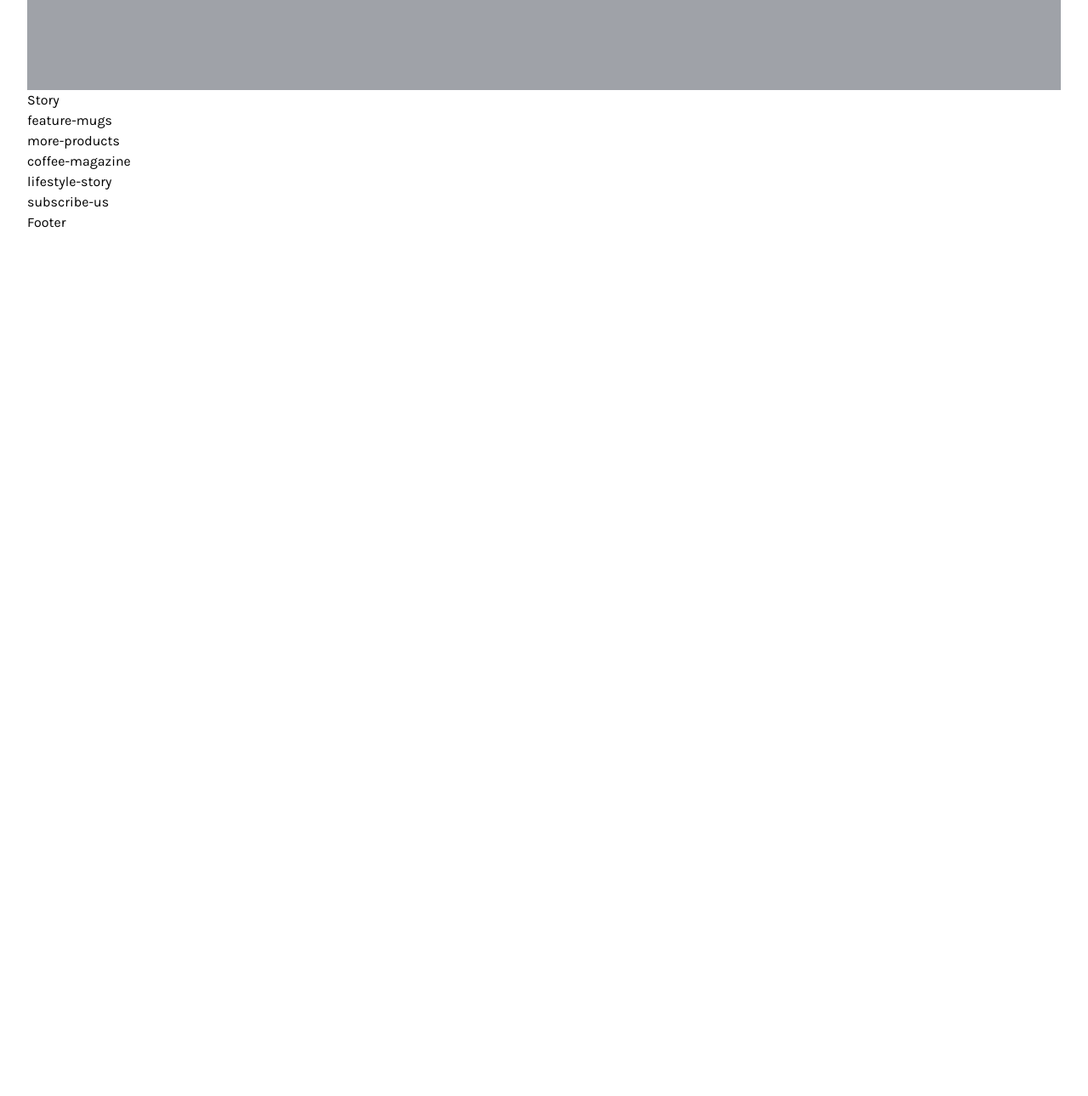
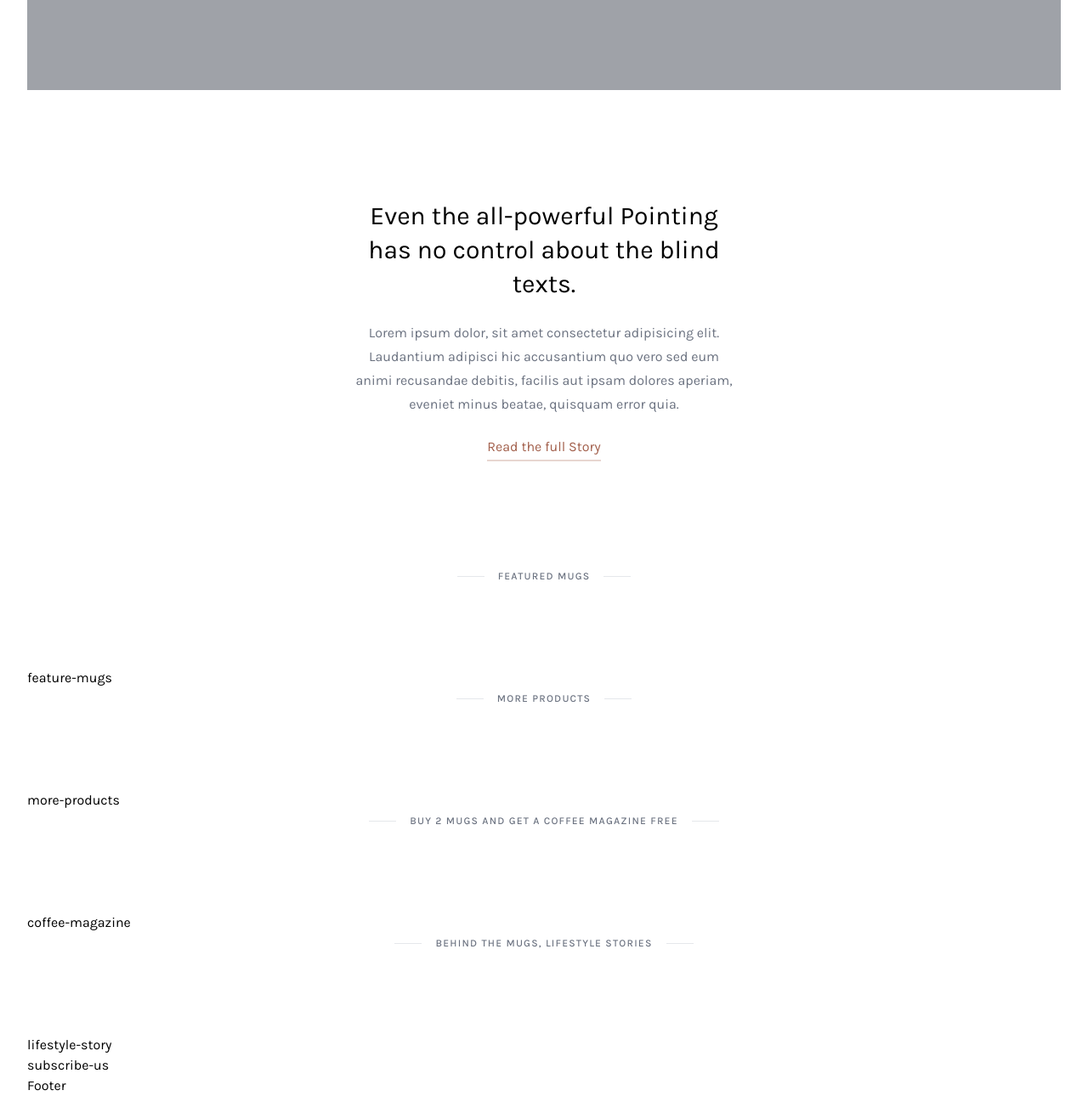
Before and after one commit to nhanlecs92/tailwindcss-begin, a website: page public/index.html in a window 1280 px wide. Shown: the part 500-1790 px from the top of the page at 85% size. Before the commit the page ends 800 px from the top, so only its background shows below. Drawn offline with nearby package versions, Linux system fonts and the light colour scheme; files that its build step writes are made by us from their sources.

Commit message:
Add story and subheadline.

```diff
--- a/public/index.html
+++ b/public/index.html
@@ -91,25 +91,63 @@
                 <!--End slider-->
 
                 <div class="story">
-                    Story
+                    <div class="w-full h-full flex justify-center items-center">
+                        <div class="px-4 sm:px-16 md:px-32 lg:px-64 xl:px-96 py-32 text-center">
+                            <div class="text-3xl leading-10 mb-6">Even the all-powerful Pointing has no control about
+                                the blind texts.</div>
+                            <div class="text-gray-500 leading-7 mb-6">Lorem ipsum dolor, sit amet consectetur
+                                adipisicing elit.<br /> Laudantium adipisci
+                                hic accusantium quo vero sed eum animi recusandae debitis, facilis aut ipsam dolores
+                                aperiam, eveniet minus beatae, quisquam error quia.</div>
+                            <div class="">
+                                <a href="#"
+                                    class="text-coffee-400 hover:text-coffee-600 relative after:absolute after:-bottom-2 after:left-0 after:bg-coffee-50 hover:after:bg-coffee-200 after:h-0.5 after:w-full after:transition-all after:ease-in-out after:duration-400">Read
+                                    the full Story</a>
+                            </div>
+                        </div>
+                    </div>
                 </div>
                 <!--End story-->
 
+                <div class="ct-subheadline">
+                    <div class="ct-subheadline-deco-line"></div>
+                    <div class="ct-subheadline-label">
+                        Featured Mugs</div>
+                    <div class="ct-subheadline-deco-line"></div>
+                </div>
                 <div class="feature-mugs">
                     feature-mugs
                 </div>
                 <!--End feature-mugs-->
 
+                <div class="ct-subheadline">
+                    <div class="ct-subheadline-deco-line"></div>
+                    <div class="ct-subheadline-label">
+                        More Products</div>
+                    <div class="ct-subheadline-deco-line"></div>
+                </div>
                 <div class="more-products">
                     more-products
                 </div>
                 <!--End more-products-->
 
+                <div class="ct-subheadline">
+                    <div class="ct-subheadline-deco-line"></div>
+                    <div class="ct-subheadline-label">
+                        BUY 2 MUGS AND GET A COFFEE MAGAZINE FREE</div>
+                    <div class="ct-subheadline-deco-line"></div>
+                </div>
                 <div class="coffee-magazine">
                     coffee-magazine
                 </div>
                 <!--End coffee-magazine-->
 
+                <div class="ct-subheadline">
+                    <div class="ct-subheadline-deco-line"></div>
+                    <div class="ct-subheadline-label">
+                        BEHIND THE MUGS, LIFESTYLE STORIES</div>
+                    <div class="ct-subheadline-deco-line"></div>
+                </div>
                 <div class="lifestyle-story">
                     lifestyle-story
                 </div>
--- a/src/input.css
+++ b/src/input.css
@@ -10,7 +10,7 @@
 }
 
 .ct-top-menu-item{
-    @apply cursor-pointer py-1 hover:text-gray-800 relative after:lg:absolute after:lg:bottom-0 after:lg:left-0 after:lg:bg-light-coffee
+    @apply cursor-pointer py-1 hover:text-gray-800 relative after:lg:absolute after:lg:bottom-0 after:lg:left-0 after:lg:bg-coffee-200
     after:lg:h-0.5 after:lg:w-0 hover:after:lg:w-full after:lg:transition-all after:lg:ease-in-out after:lg:duration-300;
 }
 
@@ -25,3 +25,15 @@
 .ct-badge-circle{
     @apply text-xs text-center rounded-full px-1.5;
 }
+
+.ct-subheadline{
+    @apply flex justify-center items-center mb-24;
+}
+
+.ct-subheadline-deco-line{
+    @apply w-8 h-px bg-gray-200;
+}
+
+.ct-subheadline-label{
+    @apply uppercase mx-4 tracking-widest text-gray-500 font-medium text-[12px] text-center;
+}
--- a/tailwind.config.js
+++ b/tailwind.config.js
@@ -7,7 +7,12 @@ module.exports = {
         Karla: ['Karla', 'sans-serif']
       },
       colors:{
-        'light-coffee':'#C89F94'
+        'coffee':{
+          50:'#E8D6D0',
+          200:'#C89F94',
+          400:'#A25F4B',
+          600:'#744838',
+        }
       },
       keyframes: {
         slideDown: {
```
